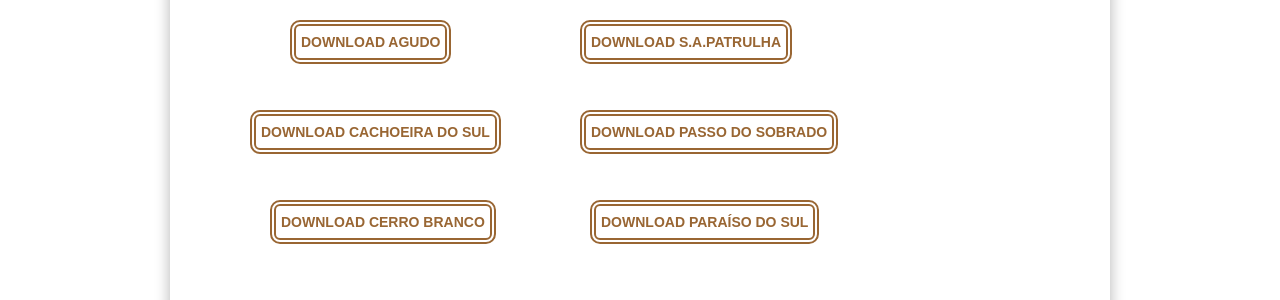
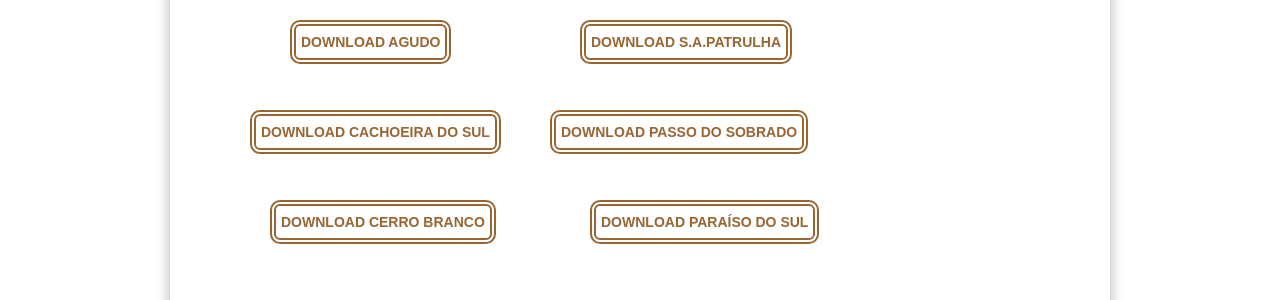
Before and after one commit to claudiovargas1955/claudiovargas1955.github.io, a Jekyll site: the page built from _pages/downloads.html, in a window 1280 px wide. Shown: the part 722-1022 px from the top of the page. Built offline with Jekyll 4.4.1, drawn with Linux system fonts in a browser that asks for light colours; some web fonts are replaced.

Commit message:
Update downloads.html

```diff
--- a/_pages/downloads.html
+++ b/_pages/downloads.html
@@ -90,7 +90,7 @@ h1{text-shadow: 3px 3px 4px #888;
                        padding-right:5px;
                        color:#996633;
 	               font-weight:bold;
-	               margin-left:390px;
+	               margin-left:360px;
             }
 
 
```
